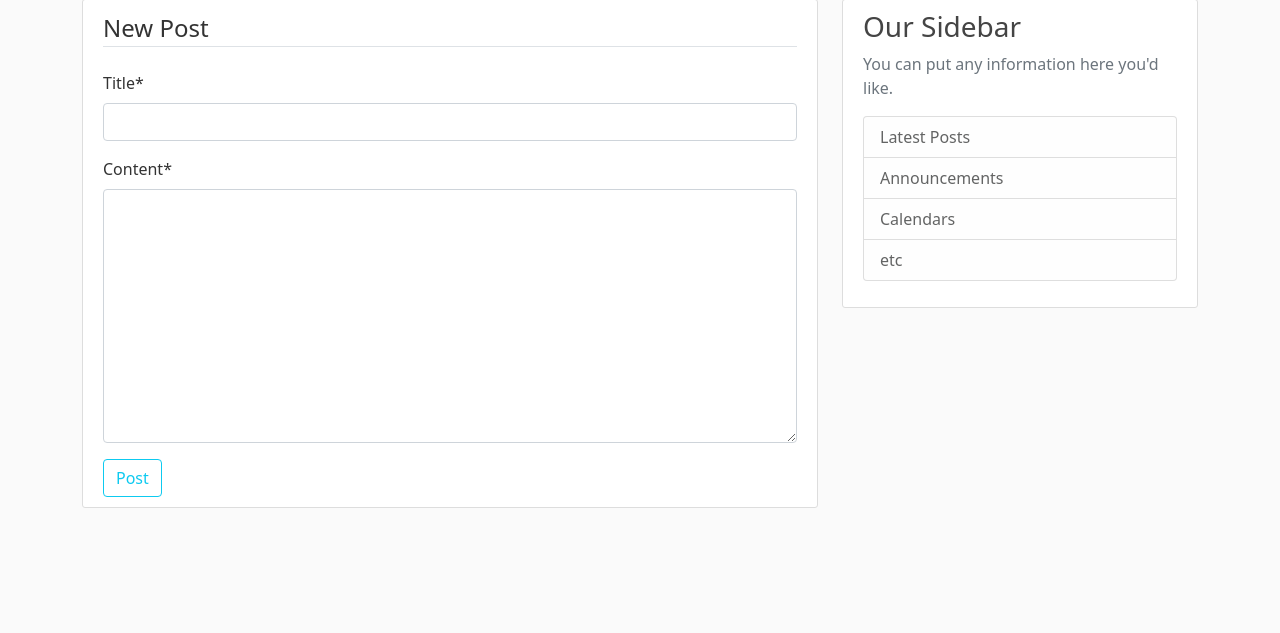
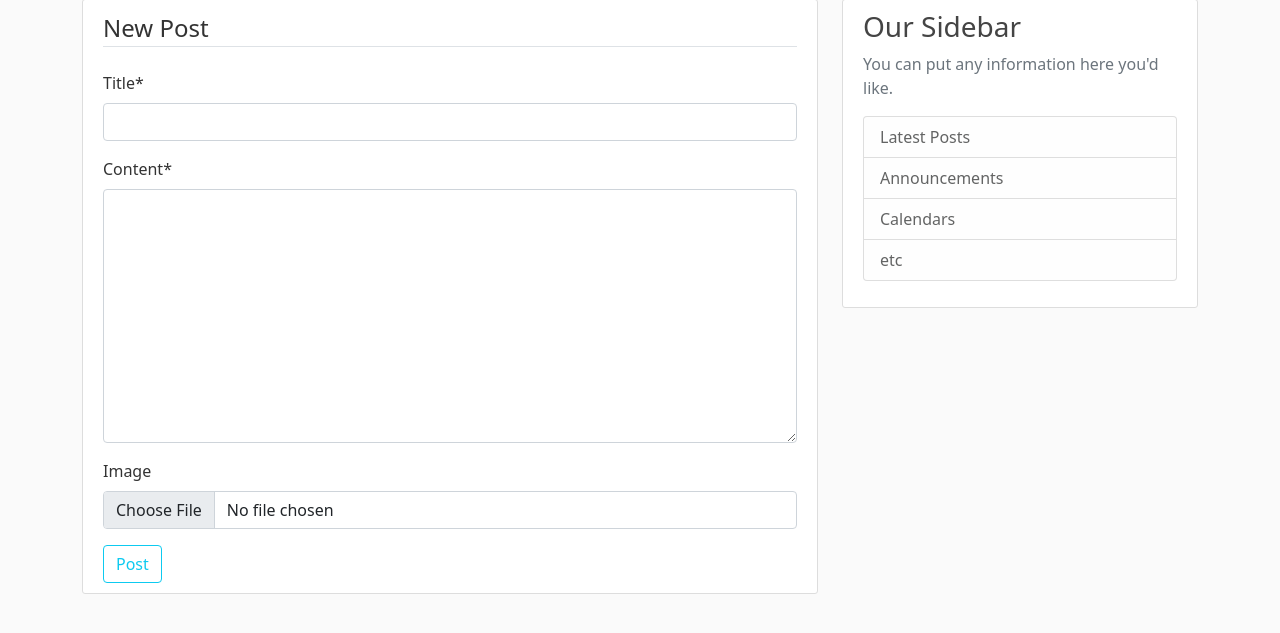
Before and after one commit to lailacampos/Django-Blog-Project, a Django app: page /post/new/ in a window 1280 px wide. Shown: the part 151-784 px from the top of the page. Run offline with Django 4.2, Linux system fonts and the light colour scheme; the visitor is signed in with stand-in values (Sample User, id 1); some libraries are stand-ins or nearby versions.

Commit message:
Add image to posts

```diff
--- a/django_project/blog/models.py
+++ b/django_project/blog/models.py
@@ -17,6 +17,7 @@ class Post(models.Model):
     title = models.CharField(max_length=100)
     content = models.TextField()
     date_posted = models.DateTimeField(default=timezone.now)
+    image = models.ImageField(upload_to='post_img', blank=True)
 
     # https://docs.djangoproject.com/en/4.0/ref/models/fields/#foreignkey
     # https://docs.djangoproject.com/en/4.0/topics/db/examples/many_to_one/
--- a/django_project/blog/templates/blog/post_form.html
+++ b/django_project/blog/templates/blog/post_form.html
@@ -1,7 +1,7 @@
 {% extends 'blog/base.html' %} {% load crispy_forms_tags %} {% block content %}
 
 <div class="content-section">
-  <form action="" method="POST">
+  <form action="" method="POST" enctype="multipart/form-data">
     {% csrf_token %}
     <fieldset class="form-group">
       <legend class="border-bottom mb-4">New Post</legend>
--- a/django_project/blog/views.py
+++ b/django_project/blog/views.py
@@ -46,7 +46,7 @@ class PostDetailView(DetailView):
 
 class PostCreateView(LoginRequiredMixin, CreateView):
     model = Post
-    fields = ['title', 'content']
+    fields = ['title', 'content', 'image']
 
     def form_valid(self, form):
         form.instance.author = self.request.user
@@ -55,7 +55,7 @@ class PostCreateView(LoginRequiredMixin, CreateView):
 
 class PostUpdateView(LoginRequiredMixin, UserPassesTestMixin, UpdateView):
     model = Post
-    fields = ['title', 'content']
+    fields = ['title', 'content', 'image']
 
     def form_valid(self, form):
         form.instance.author = self.request.user
```
Also changed, not shown: django_project/blog/templates/blog/home.html (+7 -8 lines), README.md, django_project/blog/migrations/0002_post_image.py (added).
